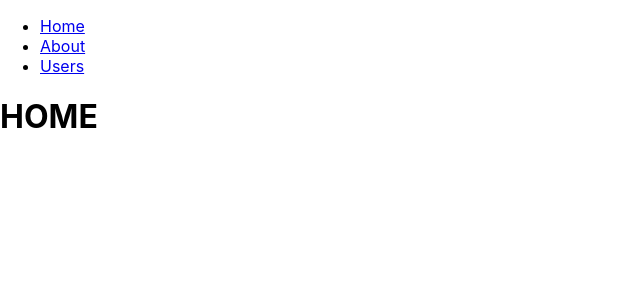
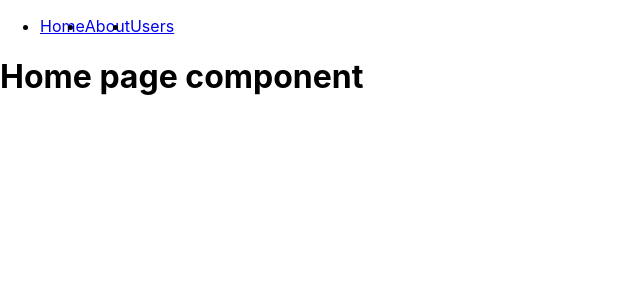
Before and after one commit to NIkolayrr/WifiHotspots, a React (Create React App) app: page / in a window 1280 px wide. Shown: the top 300 px of the page, without its empty margins (0-640 px from the left). Built offline with nearby package versions, Linux system fonts and the light colour scheme.

Commit message:
updated structure

```diff
--- a/src/App.css
+++ b/src/App.css
@@ -36,3 +36,8 @@
     transform: rotate(360deg);
   }
 }
+
+.navigation ul {
+  display: flex;
+  flex-direction: row;
+}
--- a/src/App.tsx
+++ b/src/App.tsx
@@ -1,39 +1,9 @@
 import React from 'react'
-import logo from './logo.svg'
 import './App.css'
-import { BrowserRouter as Router, Switch, Route, Link } from 'react-router-dom'
+import { Nav } from './navigation/nav'
 
 function App() {
-  return (
-    <Router>
-      <div>
-        <nav>
-          <ul>
-            <li>
-              <Link to='/'>Home</Link>
-            </li>
-            <li>
-              <Link to='/about'>About</Link>
-            </li>
-            <li>
-              <Link to='/users'>Users</Link>
-            </li>
-          </ul>
-        </nav>
-        <Switch>
-          <Route path='/about'>
-            <h1>About</h1>
-          </Route>
-          <Route path='/users'>
-            <h1>Users</h1>
-          </Route>
-          <Route path='/'>
-            <h1>HOME</h1>
-          </Route>
-        </Switch>
-      </div>
-    </Router>
-  )
+  return <Nav />
 }
 
 export default App
--- /dev/null
+++ b/src/navigation/nav.tsx
@@ -0,0 +1,46 @@
+import React from 'react'
+import { BrowserRouter as Router, Switch, Route, Link } from 'react-router-dom'
+import { Home } from '../pages/home/home'
+
+const Links = () => {
+  return (
+    <nav className='navigation'>
+      <ul>
+        <li>
+          <Link to='/'>Home</Link>
+        </li>
+        <li>
+          <Link to='/about'>About</Link>
+        </li>
+        <li>
+          <Link to='/users'>Users</Link>
+        </li>
+      </ul>
+    </nav>
+  )
+}
+
+const Routes = () => {
+  return (
+    <Switch>
+      <Route path='/about'>
+        <h1>About</h1>
+      </Route>
+      <Route path='/users'>
+        <h1>Users</h1>
+      </Route>
+      <Route path='/'>
+        <Home />
+      </Route>
+    </Switch>
+  )
+}
+
+export function Nav() {
+  return (
+    <Router>
+      <Links />
+      <Routes />
+    </Router>
+  )
+}
--- /dev/null
+++ b/src/pages/home/home.tsx
@@ -0,0 +1,5 @@
+import React from 'react'
+
+export function Home() {
+  return <h1>Home page component</h1>
+}
```
